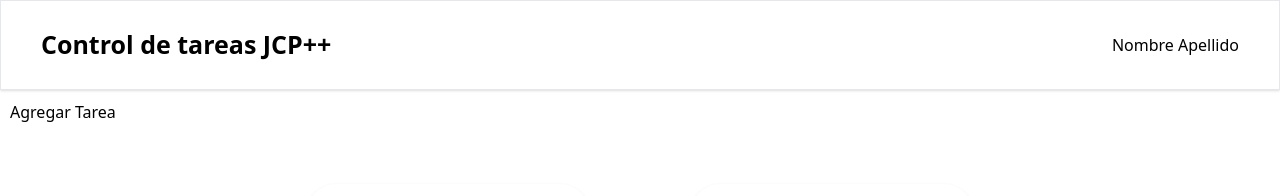
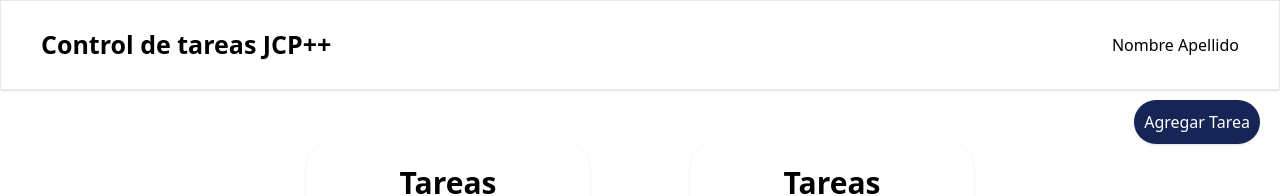
Before and after one commit to jotade13/unet-sipl-frontend, a React (Vite) app: page /tareas in a window 1280 px wide. Shown: the top 196 px of the page. Built offline with nearby package versions, Linux system fonts and the light colour scheme; no server answers.

Commit message:
new details

```diff
--- a/src/containers/dashboardTareas.jsx
+++ b/src/containers/dashboardTareas.jsx
@@ -26,10 +26,10 @@ function DashboardTareas() {
             <div className='w-auto ml-[40px] font-bold text-[25px]'>Control de tareas JCP++</div>
             <div className='w-auto mr-[40px]'>Nombre Apellido</div>
         </div>
-        <div className='flex left-0 top-[100px] p-[10px]' onClick={() => {
+        <div className='flex fixed right-[20px] top-[100px] p-[10px] bg-blue-950 text-white border-gray-200 border-solid shadow-sm hover:shadow-md transition-shadow duration-200 radius' onClick={() => {
             openModal.current(true)
         }}>Agregar Tarea</div>
-        <div className='w-full h-auto flex flex-col justify-center items-center'>
+        <div className='w-full h-auto flex flex-col justify-center items-center '>
             <div className='w-[60%] h-auto flex row '>
                 <div className='w-[50%] radius m-[50px] p-[20px] h-auto flex flex-col border-gray-200 border-solid shadow-sm hover:shadow-md transition-shadow duration-200'>
                     <h1 className='font-bold text-[30px] w-full text-center p-20px'>Tareas Completadas</h1>
@@ -50,7 +50,7 @@ function DashboardTareas() {
                     onClick={() => setStatus('completed')}
                     style={{cursor:'pointer'}}
                     className={status === 'completed'
-                        ? 'w-[15%] p-[10px] border border-solid border-blue-800 bg-blue-800 text-white radius flex justify-center items-center transition-all duration-700'
+                        ? 'w-[15%] p-[10px] border border-solid border-blue-950 bg-blue-950 text-white radius flex justify-center items-center transition-all duration-700'
                         : 'w-[15%] p-[10px] border border-solid border-blue-300 radius text-black flex justify-center items-center'
                     }
                 >
@@ -60,7 +60,7 @@ function DashboardTareas() {
                     onClick={() => setStatus('pending')}
                     style={{cursor:'pointer'}}
                     className={status === 'pending'
-                        ? 'w-[15%] p-[10px] border border-solid border-blue-800 bg-blue-800 text-white radius flex justify-center items-center transition-all duration-700'
+                        ? 'w-[15%] p-[10px] border border-solid border-blue-950 bg-blue-950 text-white radius flex justify-center items-center transition-all duration-700'
                         : 'w-[15%] p-[10px] border border-solid border-blue-300 radius text-black flex justify-center items-center'
                     }
                 >
@@ -69,7 +69,7 @@ function DashboardTareas() {
             </div>
         </div>
         <div className='container-list'>
-            {tasks.map(({name,description,status}) => {
+            {tasks.map(({name,description,status,id}) => {
                 return <div className='h-auto min-h-[100px] min-w-[100px] radius flex row border-gray-200 border-solid shadow-sm hover:shadow-md transition-shadow duration-200'>
                     <h1>{name}</h1>
                     <p>{description}</p>
@@ -79,7 +79,6 @@ function DashboardTareas() {
         </div>
         <CreateTaskModal
             openModal={(func) => {
-                console.log("func",func)
                 openModal.current = func
             }}
         />
```
